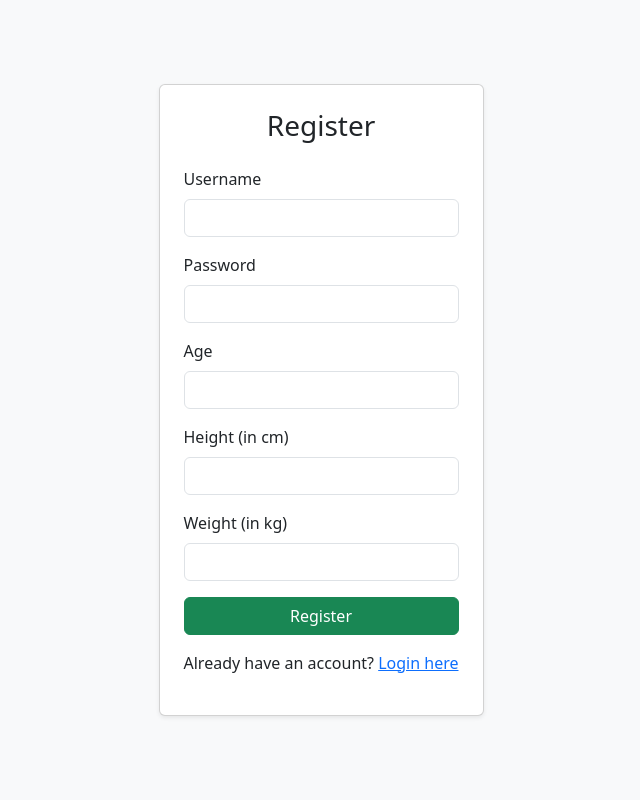
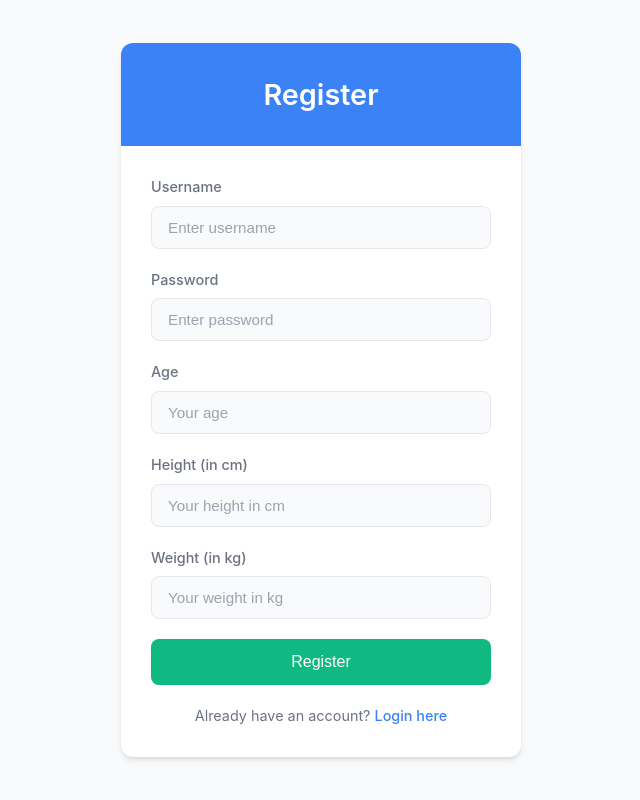
Before and after one commit to Dido-G/Chama, a Flask app: page /register in a window 1280 px wide. Shown: the whole page, without its empty margins (319-959 px from the left). Run offline with Flask 3, Linux system fonts and the light colour scheme.

Commit message:
some changes idk

```diff
--- a/routes.py
+++ b/routes.py
@@ -1,8 +1,7 @@
 from flask import request, redirect, url_for, render_template, flash, jsonify
 from flask_login import login_user, login_required, logout_user, current_user
-from extensions import db, socketio, emit  # Import from extensions
+from extensions import db, emit  # Import from extensions
 from models import User, Task, DoneTask, SensorData
-import datetime
 import requests
 from app import app
 
@@ -47,7 +46,7 @@ def login():
         if user and user.check_password(password):
             login_user(user)
             flash('Login successful!', 'success')
-            return redirect(url_for('profile'))  # Redirect to profile
+            return redirect(url_for('profile'))
 
         flash('Invalid username or password!', 'danger')
         return redirect(url_for('login'))
--- a/templates/register.html
+++ b/templates/register.html
@@ -4,39 +4,226 @@
     <meta charset="UTF-8">
     <meta name="viewport" content="width=device-width, initial-scale=1.0">
     <title>Register</title>
-    <link rel="stylesheet" href="https://cdn.jsdelivr.net/npm/bootstrap@5.3.0/dist/css/bootstrap.min.css">
+    <style>
+        /* Clean, minimal design with subtle colors */
+        :root {
+            --primary: #3b82f6;
+            --primary-hover: #2563eb;
+            --success: #10b981;
+            --success-hover: #059669;
+            --text: #111827;
+            --text-light: #6b7280;
+            --text-lighter: #9ca3af;
+            --bg: #f9fafb;
+            --card: #ffffff;
+            --border: #e5e7eb;
+            --input-bg: #f9fafb;
+            --shadow-sm: 0 1px 2px 0 rgba(0, 0, 0, 0.05);
+            --shadow: 0 1px 3px 0 rgba(0, 0, 0, 0.1), 0 1px 2px 0 rgba(0, 0, 0, 0.06);
+            --shadow-md: 0 4px 6px -1px rgba(0, 0, 0, 0.1), 0 2px 4px -1px rgba(0, 0, 0, 0.06);
+        }
+
+        * {
+            margin: 0;
+            padding: 0;
+            box-sizing: border-box;
+        }
+
+        body {
+            font-family: -apple-system, BlinkMacSystemFont, 'Segoe UI', Roboto, Oxygen, Ubuntu, Cantarell, sans-serif;
+            background-color: var(--bg);
+            color: var(--text);
+            line-height: 1.5;
+            display: flex;
+            align-items: center;
+            justify-content: center;
+            min-height: 100vh;
+            padding: 20px;
+        }
+
+        .card {
+            width: 100%;
+            max-width: 400px;
+            background-color: var(--card);
+            border-radius: 12px;
+            box-shadow: var(--shadow-md);
+            overflow: hidden;
+        }
+
+        .card-header {
+            padding: 30px 20px;
+            text-align: center;
+            background-color: var(--primary);
+            color: white;
+        }
+
+        .card-header h3 {
+            font-size: 1.8rem;
+            font-weight: 600;
+        }
+
+        .card-body {
+            padding: 30px;
+        }
+
+        .form-group {
+            margin-bottom: 20px;
+        }
+
+        .form-label {
+            display: block;
+            margin-bottom: 8px;
+            font-size: 0.9rem;
+            font-weight: 500;
+            color: var(--text-light);
+        }
+
+        .form-control {
+            width: 100%;
+            padding: 12px 16px;
+            border: 1px solid var(--border);
+            border-radius: 8px;
+            background-color: var(--input-bg);
+            font-size: 0.95rem;
+            transition: border-color 0.2s, box-shadow 0.2s;
+        }
+
+        .form-control:focus {
+            outline: none;
+            border-color: var(--primary);
+            box-shadow: 0 0 0 3px rgba(59, 130, 246, 0.2);
+        }
+
+        .form-control::placeholder {
+            color: var(--text-lighter);
+        }
+
+        .btn {
+            display: block;
+            width: 100%;
+            padding: 14px;
+            background-color: var(--success);
+            color: white;
+            border: none;
+            border-radius: 8px;
+            font-size: 1rem;
+            font-weight: 500;
+            cursor: pointer;
+            transition: background-color 0.2s;
+        }
+
+        .btn:hover {
+            background-color: var(--success-hover);
+        }
+
+        .login-link {
+            text-align: center;
+            margin-top: 20px;
+            font-size: 0.9rem;
+            color: var(--text-light);
+        }
+
+        .login-link a {
+            color: var(--primary);
+            text-decoration: none;
+            font-weight: 500;
+        }
+
+        .login-link a:hover {
+            text-decoration: underline;
+        }
+
+        /* Flash Messages (if needed) */
+        .flash-message {
+            padding: 14px 18px;
+            border-radius: 8px;
+            margin-bottom: 20px;
+            font-size: 0.95rem;
+        }
+
+        .flash-message.error {
+            background-color: #fef2f2;
+            color: #b91c1c;
+        }
+
+        .flash-message.success {
+            background-color: #ecfdf5;
+            color: #065f46;
+        }
+
+        /* Optional animation */
+        @keyframes fadeIn {
+            from { opacity: 0; transform: translateY(10px); }
+            to { opacity: 1; transform: translateY(0); }
+        }
+
+        .card {
+            animation: fadeIn 0.4s ease-out;
+        }
+
+        /* Responsive Design */
+        @media (max-width: 460px) {
+            .card {
+                box-shadow: none;
+            }
+
+            .card-body {
+                padding: 20px;
+            }
+        }
+    </style>
 </head>
-<body class="d-flex align-items-center justify-content-center vh-100 bg-light">
+<body>
+    <div class="card">
+        <div class="card-header">
+            <h3>Register</h3>
+        </div>
 
-    <div class="card p-4 shadow-sm" style="max-width: 400px;">
-        <h3 class="mb-4 text-center">Register</h3>
+        <div class="card-body">
+            <!-- Flash Messages Area (if needed) -->
+            {% with messages = get_flashed_messages(with_categories=true) %}
+                {% if messages %}
+                    {% for category, message in messages %}
+                        <div class="flash-message {{ category }}">
+                            {{ message }}
+                        </div>
+                    {% endfor %}
+                {% endif %}
+            {% endwith %}
+
             <form method="POST">
-            <div class="mb-3">
+                <div class="form-group">
                     <label for="username" class="form-label">Username</label>
-                <input type="text" class="form-control" id="username" name="username" required>
+                    <input type="text" class="form-control" id="username" name="username" placeholder="Enter username" required>
                 </div>
-            <div class="mb-3">
+
+                <div class="form-group">
                     <label for="password" class="form-label">Password</label>
-                <input type="password" class="form-control" id="password" name="password" required>
+                    <input type="password" class="form-control" id="password" name="password" placeholder="Enter password" required>
                 </div>
-            <div class="mb-3">
+
+                <div class="form-group">
                     <label for="age" class="form-label">Age</label>
-                <input type="number" class="form-control" id="age" name="age" required>
+                    <input type="number" class="form-control" id="age" name="age" placeholder="Your age" required>
                 </div>
-            <div class="mb-3">
+
+                <div class="form-group">
                     <label for="height" class="form-label">Height (in cm)</label>
-                <input type="number" class="form-control" id="height" name="height" required>
+                    <input type="number" class="form-control" id="height" name="height" placeholder="Your height in cm" required>
                 </div>
-            <div class="mb-3">
+
+                <div class="form-group">
                     <label for="weight" class="form-label">Weight (in kg)</label>
-                <input type="number" class="form-control" id="weight" name="weight" required>
+                    <input type="number" class="form-control" id="weight" name="weight" placeholder="Your weight in kg" required>
                 </div>
-            <button type="submit" class="btn btn-success w-100">Register</button>
+
+                <button type="submit" class="btn">Register</button>
             </form>
-        <div class="mt-3 text-center">
+
+            <div class="login-link">
                 <p>Already have an account? <a href="{{ url_for('login') }}">Login here</a></p>
             </div>
         </div>
-
+    </div>
 </body>
 </html>
```
Also changed, not shown: templates/tasks.html (added). Lines whose indentation alone changed are shown as unchanged.
